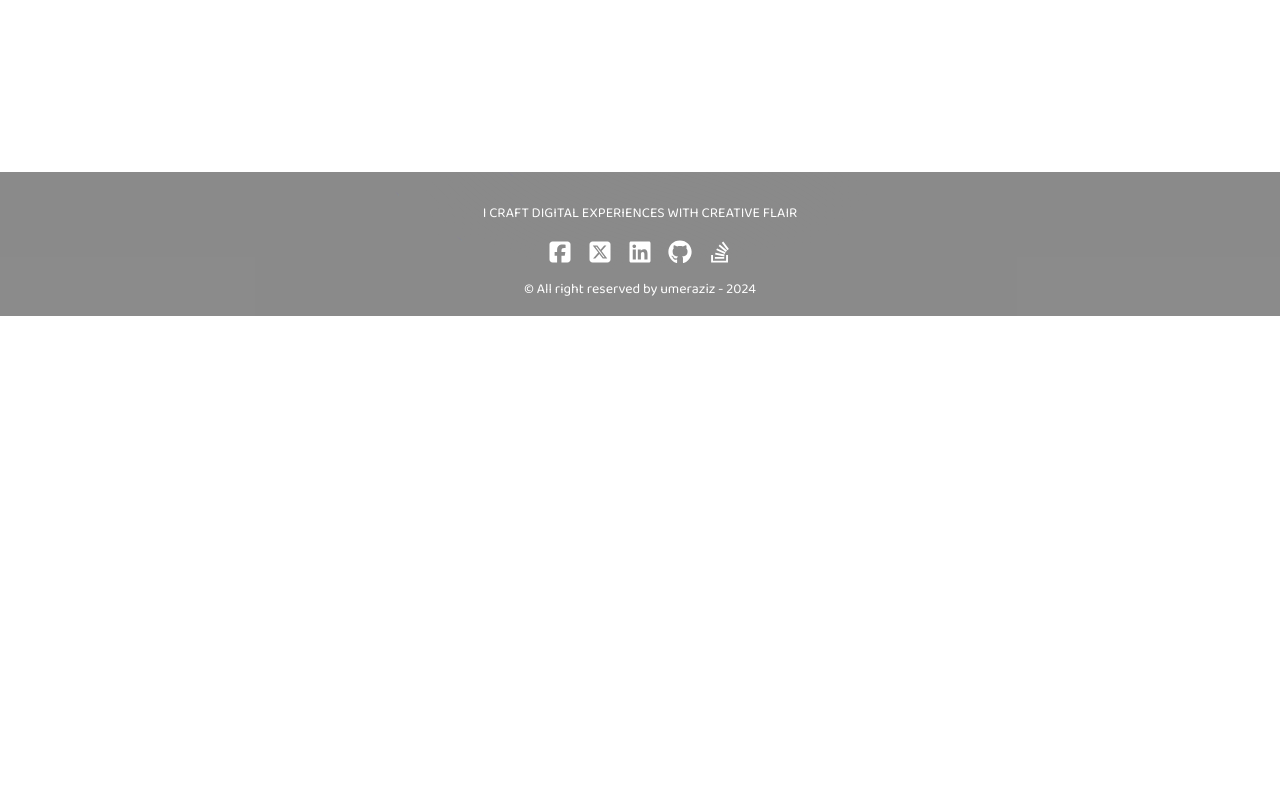
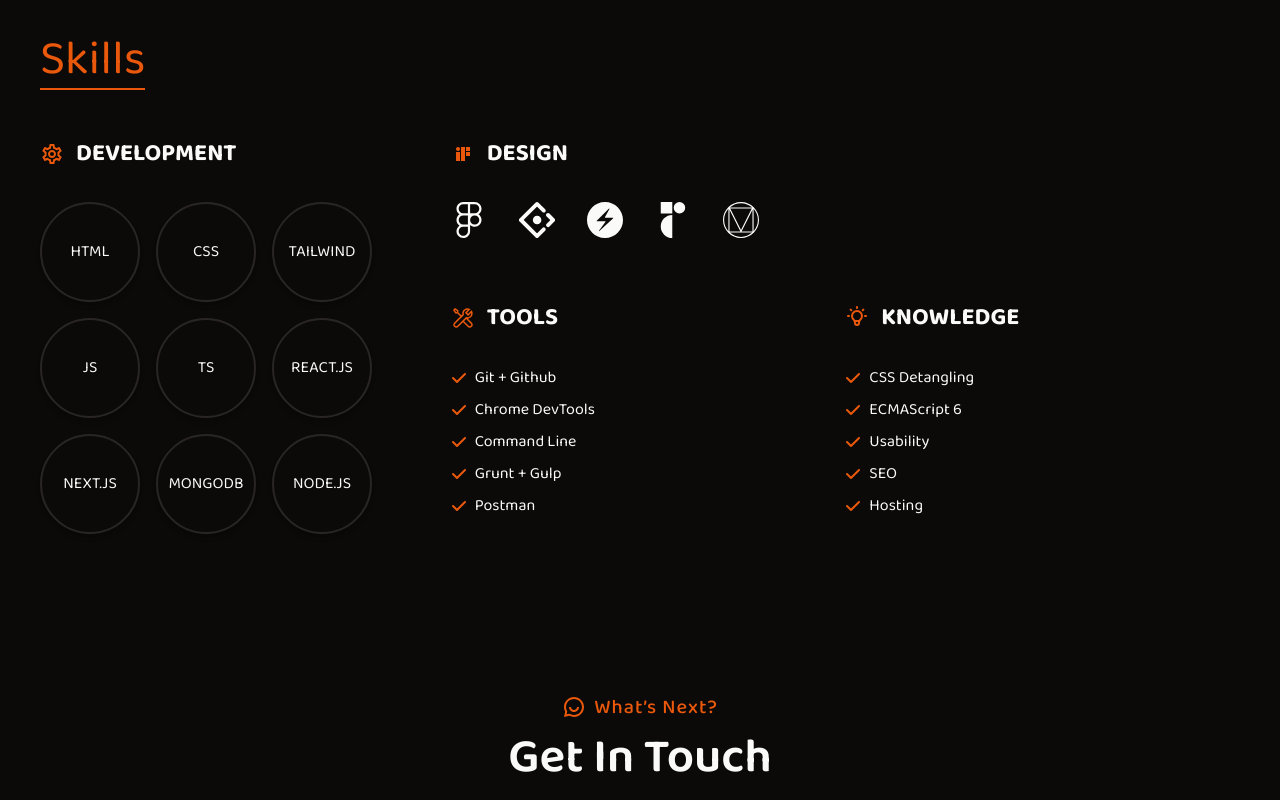
Before and after one commit to Umer-Aziz/portfolio, a Next.js app: page /about in a window 1280 px wide. Before the commit this address had no page. Shown: the part 760-1560 px from the top of the page. Before the commit the page ends 1076 px from the top, so only its background shows below. Built offline with nearby package versions, Linux system fonts and the light colour scheme.

Commit message:
added about page

```diff
--- /dev/null
+++ b/app/about/page.tsx
@@ -0,0 +1,24 @@
+"use client"
+import React from 'react'
+import { motion } from 'framer-motion';
+import Banner from '@/components/Banner';
+import About from '@/components/home/About';
+import Skills from '@/components/about/Skills';
+
+const page = () => {
+    return (
+        <>
+            <main>
+                <motion.div className=''
+                    whileInView={{ opacity: [0, 1] }}
+                    transition={{ duration: 1 }}>
+                       <About/>
+                       <Skills/>
+                </motion.div>
+                <Banner/>
+            </main>
+        </>
+    )
+}
+
+export default page
--- a/components/Navbar.tsx
+++ b/components/Navbar.tsx
@@ -17,7 +17,7 @@ const Navbar = () => {
       title:"Home"
     },
     {
-      link:"/#about",
+      link:"/about",
       title:"About"
     },
     {
--- /dev/null
+++ b/components/about/Skills.tsx
@@ -0,0 +1,100 @@
+"use client"
+import React from 'react'
+import { motion } from 'framer-motion';
+import { MdOutlineSettings } from "react-icons/md";
+import { FaCheck, FaFigma } from "react-icons/fa6";
+import { CgIfDesign } from "react-icons/cg";
+import { LiaToolsSolid } from "react-icons/lia";
+import { TbBulb } from "react-icons/tb";
+import { SiAntdesign , SiMaterialdesign , SiChakraui , SiRadixui} from "react-icons/si";
+import { Each } from '../Each';
+const Skills = () => {
+    const skills = ["html","css","Tailwind","js","Ts","React.js","Next.js","Mongodb","node.js"];
+    const tools = ["Git + Github","Chrome DevTools","Command Line","Grunt + Gulp","Postman"];
+    const knowledge = ["CSS Detangling","ECMAScript 6","Usability","SEO","Hosting"];
+  return (
+    <>
+    <motion.section  whileInView={{opacity:[0,1]}}
+      transition={{duration:1}}
+    id='reviews' className='max-width padd-x padd-y'>
+        <div>
+            <h4 className='text-4xl lg:text-5xl text-primary border-b-2 pb-1 border-primary inline-block'>Skills</h4>
+             <div className='mt-8 md:mt-12 grid md:grid-cols-2 xl:grid-cols-3 gap-x-8 gap-y-12'>
+
+                 {/* Development  */}
+                <div>
+                    <div className='flex items-center gap-3 text-2xl font-medium md:font-semibold lg:font-bold uppercase'>
+                        <MdOutlineSettings className='text-primary'/>
+                    <h5>Development</h5>
+                    </div>
+                    <div className='mt-4 md:mt-8 flex flex-wrap items-center gap-4'>
+                    <Each of={skills} render={(text,index)=>
+                        <div className='w-[100px] h-[100px] grid place-content-center border-2 border-secondary rounded-full
+                         cursor-pointer shadow-md hover:shadow-primary hover:border-primary hover:text-primary duration-200'>
+                        <h6 className='uppercase text-center'>{text}</h6>
+                        </div>
+                    }/>
+                    </div>
+                </div>
+
+                {/* Design  */}
+                <div className='xl:col-span-2'>
+                <div className='flex items-center gap-3 text-2xl font-medium md:font-semibold lg:font-bold uppercase'>
+                        <CgIfDesign className='text-primary'/>
+                    <h5>Design</h5>
+                    </div>
+                    <div className='mt-6 md:mt-8 text-3xl md:text-4xl flex items-center justify-center md:justify-start gap-8'>
+                      <FaFigma/>
+                      <SiAntdesign/>
+                      <SiChakraui/>
+                      <SiRadixui/>
+                      <SiMaterialdesign/>
+                    </div>
+
+                    {/* Tools & Knowledge  */}
+                    <div className='mt-8 lg:mt-16 grid grid-cols-2'>
+                       <div>
+                       <div className='flex items-center gap-3 text-2xl font-medium md:font-semibold lg:font-bold uppercase'>
+                        <LiaToolsSolid className='text-primary'/>
+                    <h5>Tools</h5>
+                    </div>
+                    <div className='mt-4 md:mt-8'>
+                    <ul className='grid gap-2'>
+                        <Each of={tools} render={(item,index)=>
+                         <li className='flex items-center gap-2 capitalize'>
+                         <FaCheck className='text-primary'/>
+                     <p>{item}</p>
+                     </li>
+                        }/>
+                    </ul>
+                    </div>
+                       </div>
+
+                       <div>
+                       <div className='flex items-center gap-3 text-2xl font-medium md:font-semibold lg:font-bold uppercase'>
+                        <TbBulb className='mb-1 text-primary'/>
+                    <h5>KNOWLEDGE</h5>
+                    </div>
+                    <div className='mt-4 md:mt-8'>
+                    <ul className='grid gap-2'>
+                        <Each of={knowledge} render={(item,index)=>
+                         <li className='flex items-center gap-2 capitalize'>
+                         <FaCheck className='text-primary'/>
+                     <p>{item}</p>
+                     </li>
+                        }/>
+                    </ul>
+                    </div>
+                       </div>
+
+
+                    </div>
+                </div>
+             </div>
+        </div>
+    </motion.section>
+    </>
+  )
+}
+
+export default Skills
```
